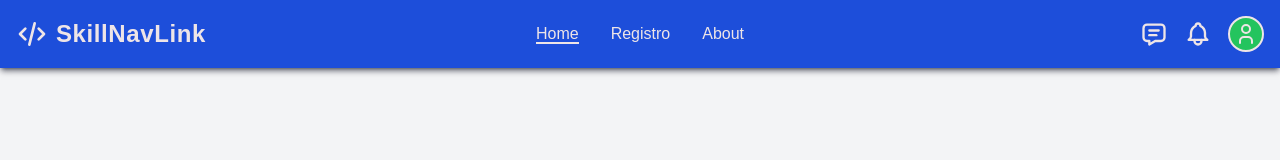
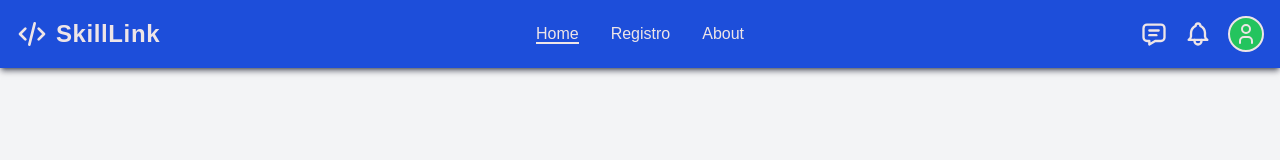
Before and after one commit to Frikilinux/alumnithon-bad-batch-frontend, a React (Vite) app: page / in a window 1280 px wide. Shown: the top 160 px of the page. Built offline with nearby package versions, Linux system fonts and the light colour scheme.

Commit message:
Fix typo

```diff
--- a/src/layouts/Header.tsx
+++ b/src/layouts/Header.tsx
@@ -42,7 +42,7 @@ const Logo = () => {
   return (
     <div className='flex items-center gap-2 text-2xl font-bold'>
       <IconCode className='size-8' />
-      <span className='hidden tracking-wide md:block'>SkillNavLink</span>
+      <span className='hidden tracking-wide md:block'>SkillLink</span>
     </div>
   )
 }
```
